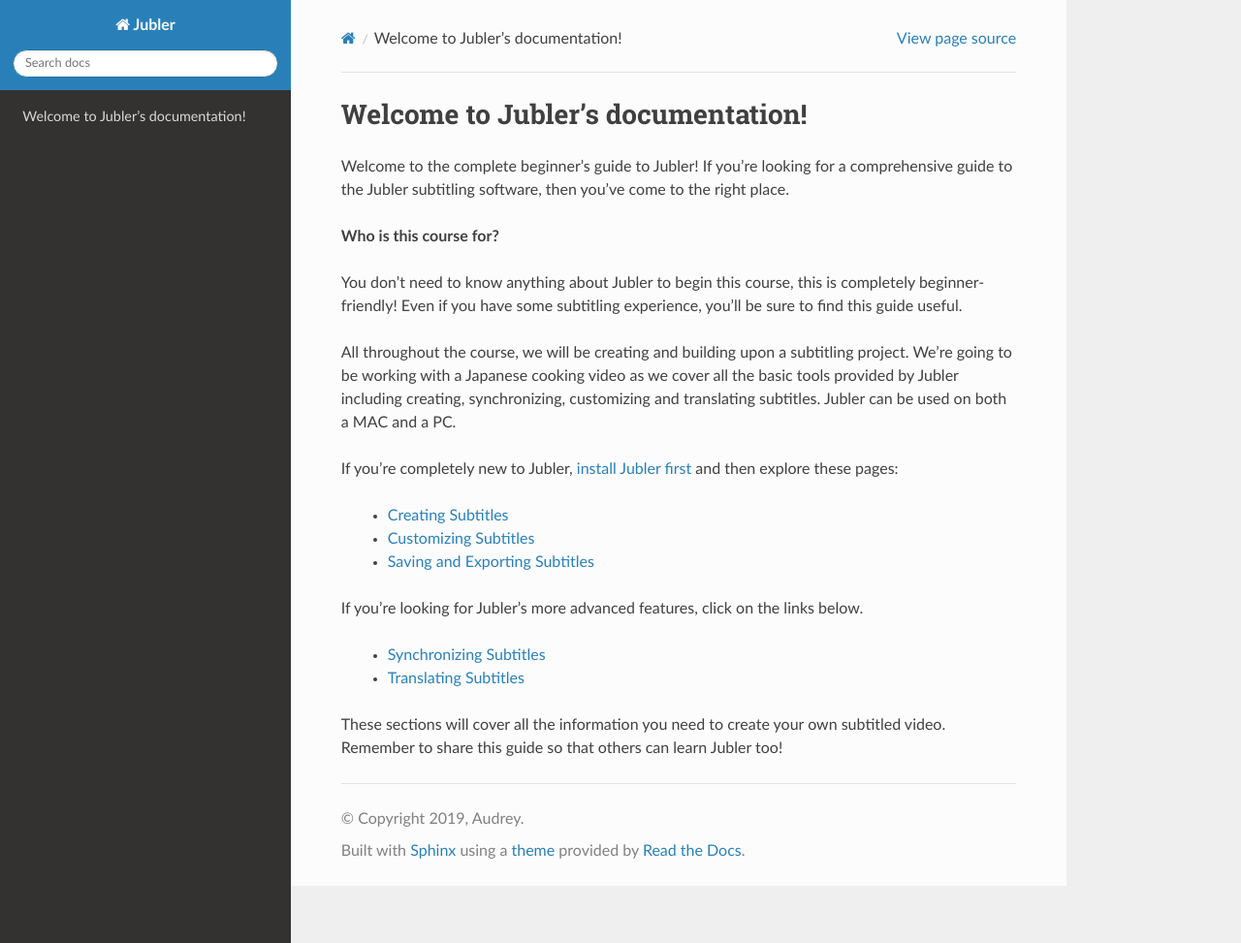
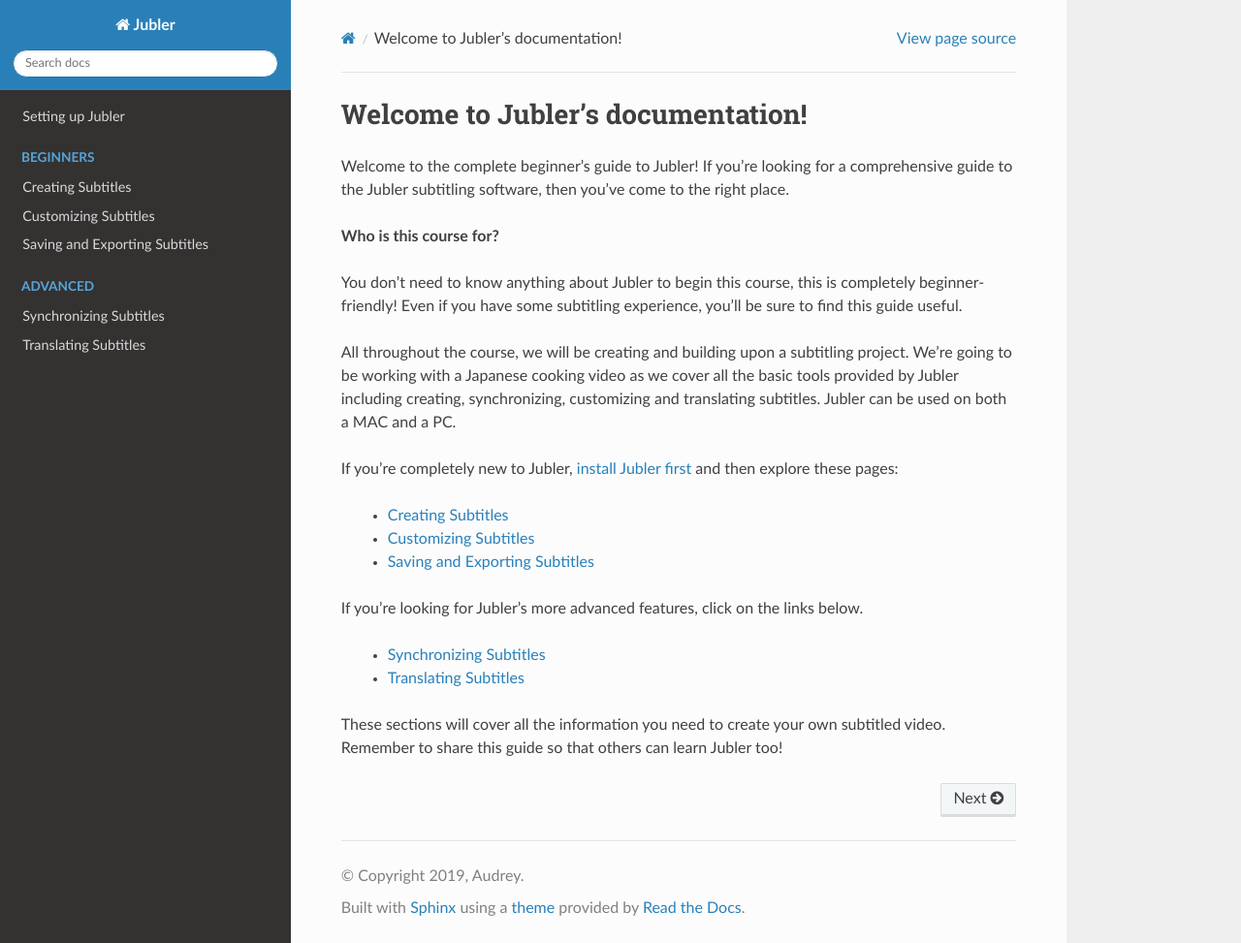
Before and after one commit to chinamengfeixiang/imakermaker, a Sphinx documentation site: the page built from docs/source/index.rst, in a window 1280 px wide and 973 px high. Shown: the whole window at 97% size. Built offline with Sphinx 7.4.7 and the Read the Docs theme 2.0.0, drawn with Linux system fonts in a browser that asks for light colours.

Commit message:
modify index.rst

```diff
--- a/docs/source/index.rst
+++ b/docs/source/index.rst
@@ -23,3 +23,27 @@
 
 These sections will cover all the information you need to create your own subtitled video.
 Remember to share this guide so that others can learn Jubler too!
+
+
+.. toctree::
+   :maxdepth: 2
+   :hidden:
+
+   beforeyoubegin
+
+.. toctree::
+   :maxdepth: 2
+   :hidden:
+   :caption: Beginners
+
+   creating
+   customizing
+   saving
+
+.. toctree::
+   :maxdepth: 2
+   :hidden:
+   :caption: Advanced
+
+   synchronizing
+   translating
```
